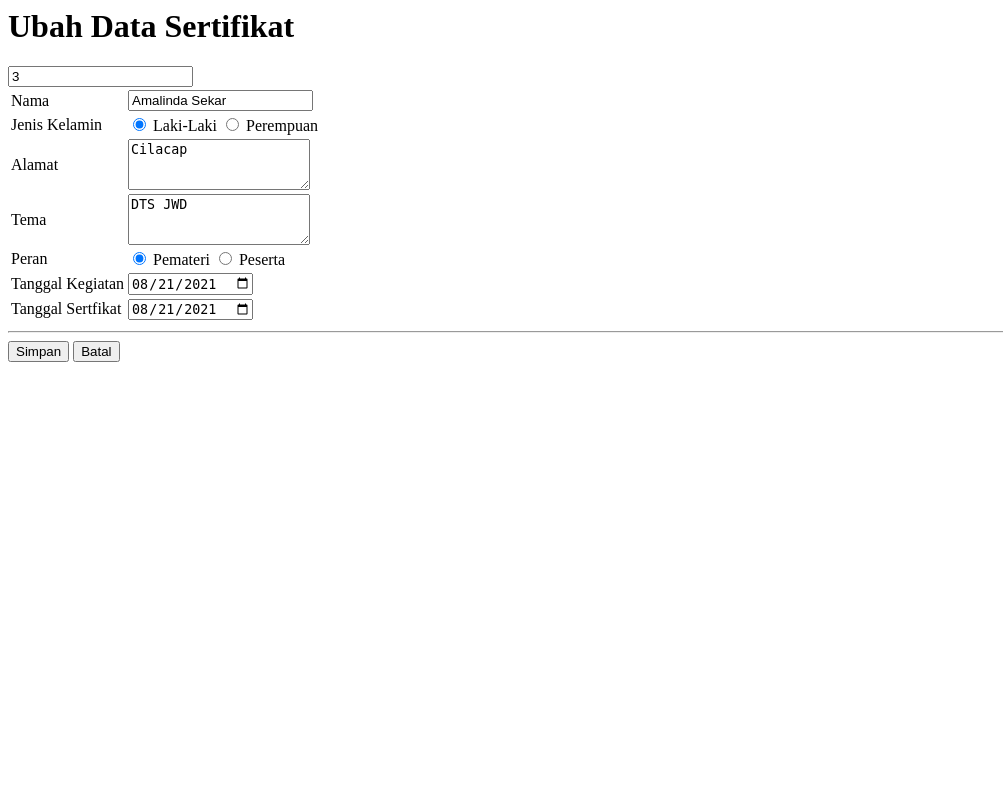
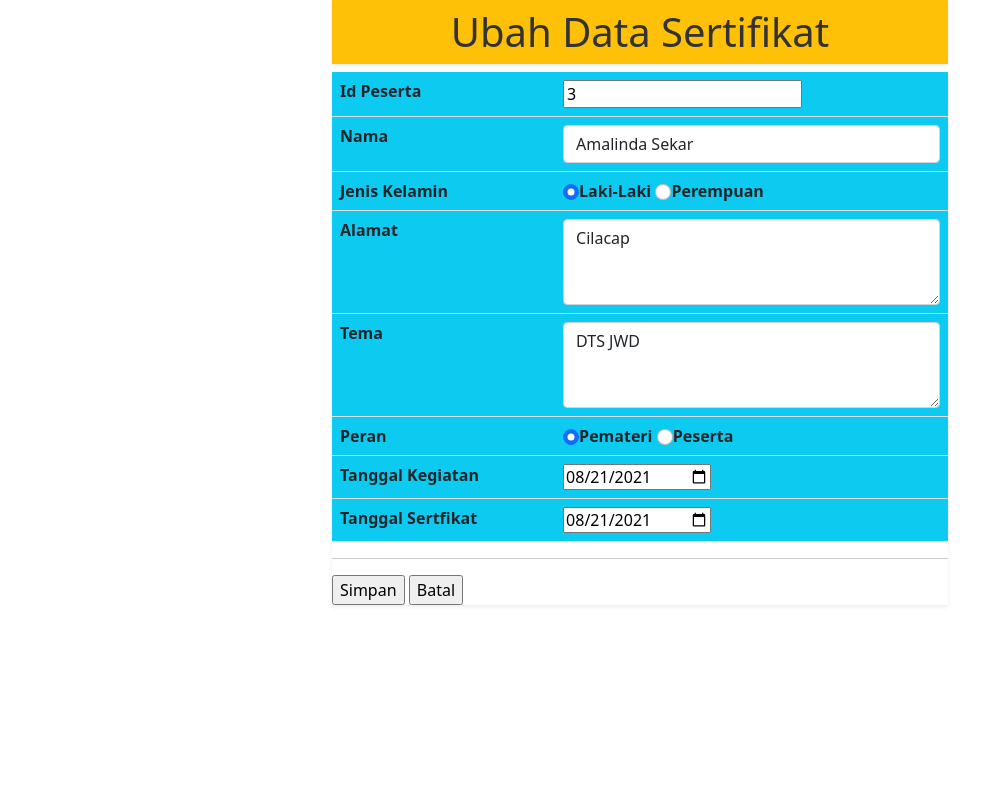
Before and after one commit to amallindask/team1, a PHP site: page /peserta_ubah.php?id=3 in a window 1280 px wide. Shown: the whole page, without its empty margins (0-1003 px from the left). Run offline with PHP 8.4, Linux system fonts and the light colour scheme; data comes from the database, SQL or seed files in the repository.

Commit message:
Update peserta_ubah.php

```diff
--- a/team1Final/peserta_ubah.php
+++ b/team1Final/peserta_ubah.php
@@ -26,14 +26,19 @@
 
 <html>
 <head>
+    <link href="https://cdn.jsdelivr.net/npm/bootstrap@5.1.0/dist/css/bootstrap.min.css" rel="stylesheet" integrity="sha384-KyZXEAg3QhqLMpG8r+8fhAXLRk2vvoC2f3B09zVXn8CA5QIVfZOJ3BCsw2P0p/We" crossorigin="anonymous">
     <title>Edit Data Peserta</title>
 </head>
 
-<body>
-    <h1 id="header">Ubah Data Sertifikat</h1>
-    <form action="" method="POST">
-        <table>
-            <input type="hiddden" name="id_peserta" value="<?= $pst['id_peserta']; ?>">
+<body style="--bs-body-color: #333;">
+    <div class="container w-50">
+    <h1 class="p-2 text-center bg-warning shadow-sm">Ubah Data Sertifikat</h1>
+    <form class="my-1 shadow-sm" action="" method="POST">
+        <table class="table fw-bold bg-info">
+            <tr>
+                <td>Id Peserta</td>
+                <td><input type="hiddden" name="id_peserta" value="<?= $pst['id_peserta']; ?>" readonly></td>
+            </tr>
             <tr>
                 <td>Nama</td>
                 <td><input class="form-control" type="text" name="nama" value="<?= $pst['nama']; ?>"></td>
@@ -71,8 +76,8 @@
             </tr>
         </table>
         <hr>
-        <input type="submit" class="simpan" value="Simpan" name="simpan_ubah">
-        <a href="lihat.php"><input type="button" class="batal" value="Batal"></a>
+        <input type="submit" class="button" value="Simpan" name="simpan_ubah">
+        <a href="index.php"><input type="button" class="button" value="Batal"></a>
     </form>
 </body>
 </html>
```
